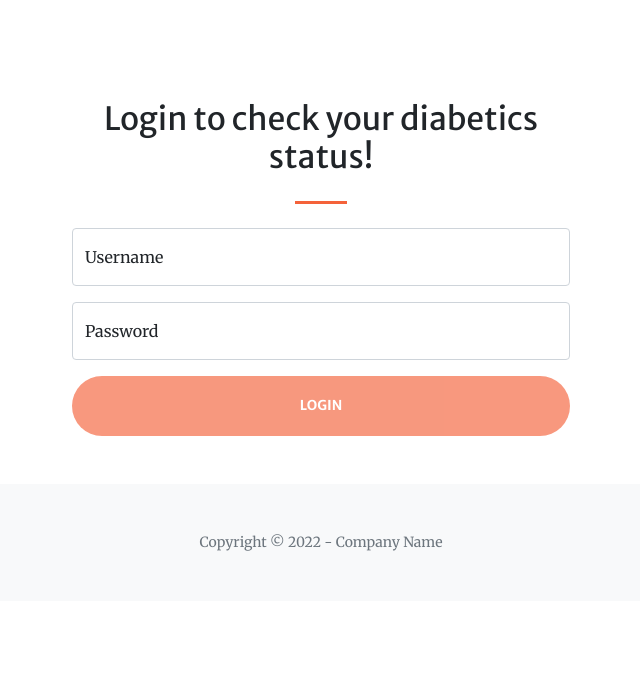
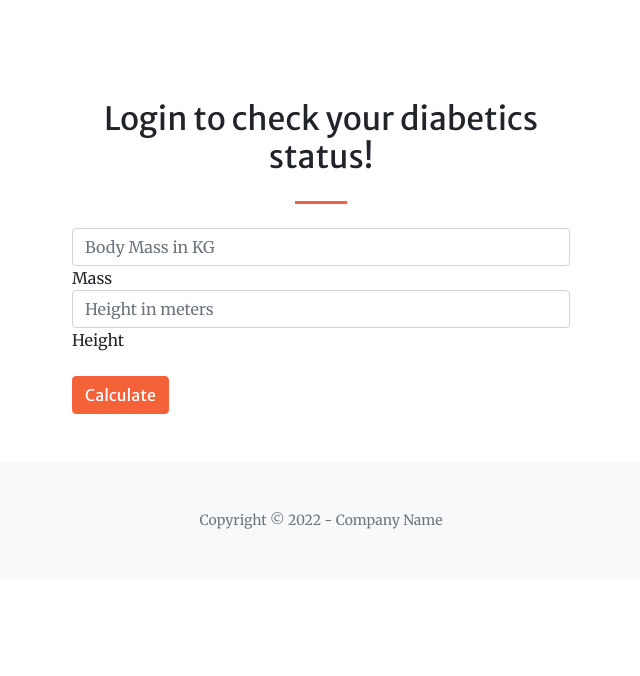
Before and after one commit to Gershonbest/Diabetics_prediction, a Flask app: page /login in a window 1280 px wide. Shown: the part 828-1504 px from the top of the page, without its empty margins (319-959 px from the left). After the commit the page ends 1357 px from the top, so only its background shows below. Run offline with Flask 3, Linux system fonts and the light colour scheme; parts of the project's set-up code (start-up, migrations or seed data) failed here and were passed over; some libraries are stand-ins or nearby versions.

Commit message:
new update

```diff
--- a/app.py
+++ b/app.py
@@ -7,19 +7,31 @@ import pandas as pd
 import json
 from calculation import body_mass_index
 from flask_mysqldb import MySQL
+import pyrebase
 
+config = {
+  "apiKey": "AIzaSyDYj1iGWF4oEnnWgpFD0irW6Aa-d1vHLz0",
+  "authDomain": "patient-log-dd421.firebaseapp.com",
+  "projectId": "patient-log-dd421",
+  "storageBucket": "patient-log-dd421.appspot.com",
+  "messagingSenderId": "914441984103",
+  "appId": "1:914441984103:web:04debe8be38122298adcc2",
+  "measurementId": "G-SZHHW7CB6N"
+}
 
+firebase = pyrebase.initialize_app(config)
+auth = firebase.auth()
 
 app = Flask(__name__)
 
-app.config['MYSQL_HOST'] = 'sql7.freemysqlhosting.net'
-app.config['MYSQL_USER'] = 'sql7613206'
-app.config['MYSQL_PASSWORD'] = '35J2rdLMU8'
-app.config['MYSQL_DB'] = 'sql7613206'
-app.config['MYSQL_CURSORCLASS'] = 'DictCursor'
+# app.config['MYSQL_HOST'] = 'sql7.freemysqlhosting.net'
+# app.config['MYSQL_USER'] = 'sql7613206'
+# app.config['MYSQL_PASSWORD'] = '35J2rdLMU8'
+# app.config['MYSQL_DB'] = 'sql7613206'
+# app.config['MYSQL_CURSORCLASS'] = 'DictCursor'
 
 
-mysql = MySQL(app)
+# mysql = MySQL(app)
 # we load the pickle file as the model
 ML_model = pickle.load(open('Model/random_f2.pkl', 'rb'))
 
@@ -78,9 +90,9 @@ def login():
 def signup():
      first_name = request.form.get("first_name")
      last_name = request.form.get("last_name")
-     username = request.form.get("username")
      email = request.form.get("email")
-     password = request.form.get("password")
+     password1 = request.form.get("password1")
+     password2 = request.form.get("password2")
 
      return render_template('signup.html')
 
@@ -114,40 +126,15 @@ def predict():
     return render_template('index3.html', prediction_text= prediction)
      # return render_template('predict.html')
 
-@app.route('/predict_api', methods=['POST'])
-def predict_api():
-    # data=[float(x) for x in request.form.values()]
-    data=request.json['data']
-    print(data)
-    new_data = np.array(list(data.values())).reshape(1,-1)
-#     final_input = np.array(data).reshape((1, -1))
-    final_input = np.array(new_data)
-    print(final_input)
-    output= ML_model.predict(final_input)[0]
-    print(output[0])
 
-    if output[0] == 0.0:
-         prediction = "Congratulation you are diabetics free"
-
-    elif output[0] == 1.0:
-         prediction = "You are Diabetics type 2 positive"
-
-    else:
-         prediction = "You are prediabetics positive"
-
-
-#     return (prediction)
-    return render_template('index3.html', prediction_text= prediction)
-     # return render_template('predict.html')
-
-@app.route('/log')
-def log():
-    cur = mysql.connection.cursor()
-    # cur.execute("SELECT * FROM health_record ORDER BY ID DESC")
-    cur.execute("SELECT id, patient_reg_no, BPM, SpO2, body_temp, time, date FROM health_record")
-    data = cur.fetchall()
-    # return str(data)
-    return render_template('log.html', data= data)
+# @app.route('/log')
+# def log():
+#     cur = mysql.connection.cursor()
+#     # cur.execute("SELECT * FROM health_record ORDER BY ID DESC")
+#     cur.execute("SELECT id, patient_reg_no, BPM, SpO2, body_temp, time, date FROM health_record")
+#     data = cur.fetchall()
+#     # return str(data)
+#     return render_template('log.html', data= data)
 
 if __name__ == '__main__':
     app.run(debug=True)
--- a/templates/home.html
+++ b/templates/home.html
@@ -48,7 +48,7 @@
                             –  Publilius Syrus</p>
                         <a class="btn btn-primary btn-xl" href="{{ url_for('login') }}">Login as User</a>
                         <a></a>
-                       <li><a>Dont have an account</a>   <a href="{{ url_for('signup') }}">Register</a></li>
+                       <li><a>Dont have an account</a>   <a class="btn btn-dark btn-l" href="{{ url_for('signup') }}">Register</a></li>
                     </div>
                 </div>
             </div>
--- a/templates/login.html
+++ b/templates/login.html
@@ -63,57 +63,15 @@
             </div>
             <div class="row gx-4 gx-lg-5 justify-content-center mb-5">
                 <div class="col-lg-6">
-                    <!-- * * * * * * * * * * * * * * *-->
-                    <!-- * * SB Forms Contact Form * *-->
-                    <!-- * * * * * * * * * * * * * * *-->
-                    <!-- This form is pre-integrated with SB Forms.-->
-                    <!-- To make this form functional, sign up at-->
-                    <!-- https://startbootstrap.com/solution/contact-forms-->
-                    <!-- to get an API token!-->
-                    <form id="contactForm" method ="POST" data-sb-form-api-token="API_TOKEN">
-                        <!-- Name input-->
-                        <div class="form-floating mb-3">
-                            <input class="form-control" id="name" type="text" placeholder="Enter your name..." data-sb-validations="required" />
-                            <label for="username">Username</label>
-                            <div class="invalid-feedback" data-sb-feedback="name:required">Username is required.</div>
-                        </div>
-                         <!-- Password input-->
-                         <div class="form-floating mb-3">
-                            <input class="form-control" id="pwd" type="password" placeholder="Enter your password..." data-sb-validations="required" />
-                            <label for="password">Password</label>
-                            <div class="invalid-feedback" data-sb-feedback="password:required">Password is required.</div>
-                        </div>
-                        <!-- Phone number input-->
-                        <!-- <div class="form-floating mb-3">
-                            <input class="form-control" id="phone" type="tel" placeholder="(123) 456-7890" data-sb-validations="required" />
-                            <label for="phone">Phone number</label>
-                            <div class="invalid-feedback" data-sb-feedback="phone:required">A phone number is required.</div>
-                        </div> -->
-                        <!-- Message input-->
-                        <!-- <div class="form-floating mb-3">
-                            <textarea class="form-control" id="message" type="text" placeholder="Enter your message here..." style="height: 10rem" data-sb-validations="required"></textarea>
-                            <label for="message">Message</label>
-                            <div class="invalid-feedback" data-sb-feedback="message:required">A message is required.</div>
-                        </div> -->
-                        <!-- Submit success message-->
-                        <!---->
-                        <!-- This is what your users will see when the form-->
-                        <!-- has successfully submitted-->
-                        <div class="d-none" id="submitSuccessMessage">
-                            <div class="text-center mb-3">
-                                <div class="fw-bolder">Form submission successful!</div>
-                                To activate this form, sign up at
-                                <br />
-                                <a href="https://startbootstrap.com/solution/contact-forms">https://startbootstrap.com/solution/contact-forms</a>
-                            </div>
-                        </div>
-                        <!-- Submit error message-->
-                        <!---->
-                        <!-- This is what your users will see when there is-->
-                        <!-- an error submitting the form-->
-                        <div class="d-none" id="submitErrorMessage"><div class="text-center text-danger mb-3">Error sending message!</div></div>
-                        <!-- Submit Button-->
-                        <div class="d-grid"><button class="btn btn-primary btn-xl disabled" id="submitButton" type="submit">Login</button></div>
+
+                    <form action="{{url_for('login')}}" method="post">
+
+                        <input class="form-control" type="text" name="mass" placeholder="Body Mass in KG" required="required" />
+                        <label for="Mass">Mass</label>
+                        <input class="form-control" type="text" name="height" placeholder="Height in meters" required="required" />
+                        <label for="Height">Height</label><br><br>
+                        <!-- <button class="btn btn-light btn-xl" type="submit">Calculate BMI</button> -->
+                        <button type="submit" class="btn btn-primary btn-block btn-large">Calculate</button>
                     </form>
                 </div>
             </div>
```
Also changed, not shown: firebase.txt (added, +21 -0 lines).
